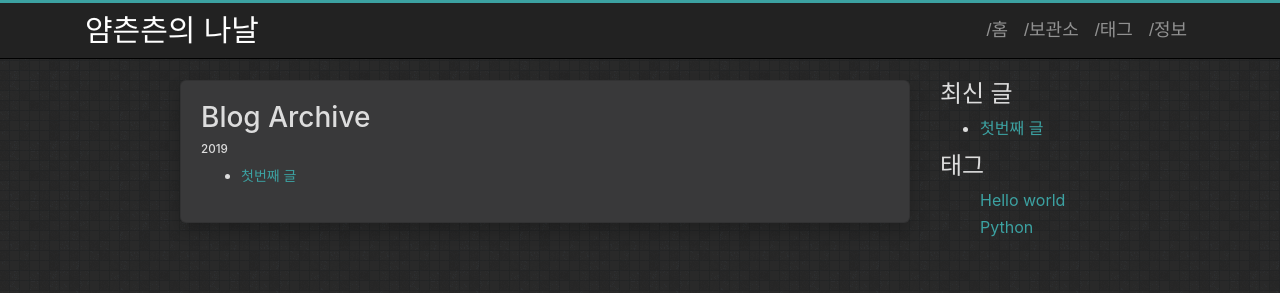
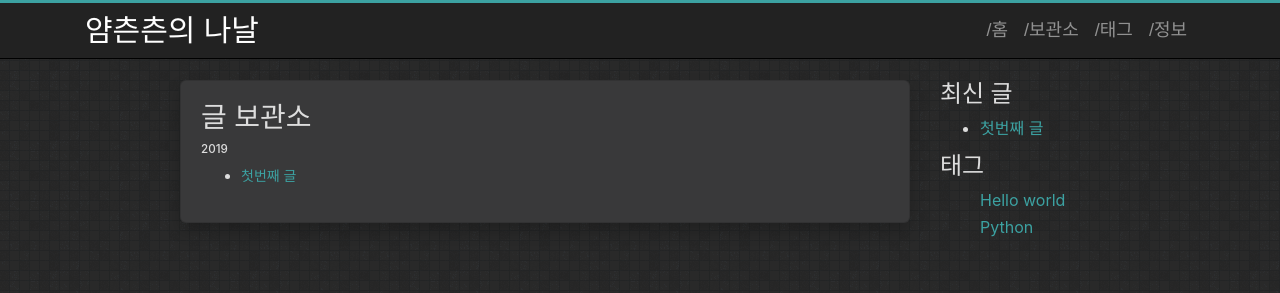
Before and after one commit to yccmoe/yccmoe.github.io, a Jekyll site: the page built from archive.html, in a window 1280 px wide. Shown: the top 293 px of the page. Built offline with Jekyll 4.4.1, drawn with Linux system fonts in a browser that asks for light colours.

Commit message:
한글화

```diff
--- a/archive.html
+++ b/archive.html
@@ -4,7 +4,7 @@ title: Blog archive
 ---
 <div class="page-content wc-container">
 	<div class="post">
-		<h1>Blog Archive</h1>
+		<h1>글 보관소</h1>
 		{% for post in site.posts %}
 			{% capture currentyear %}{{post.date | date: "%Y"}}{% endcapture %}
 			{% if currentyear != year %}
```
Also changed, not shown: assets/1.md (deleted, +0 -1 lines), tags.md (+1 -1 lines).
